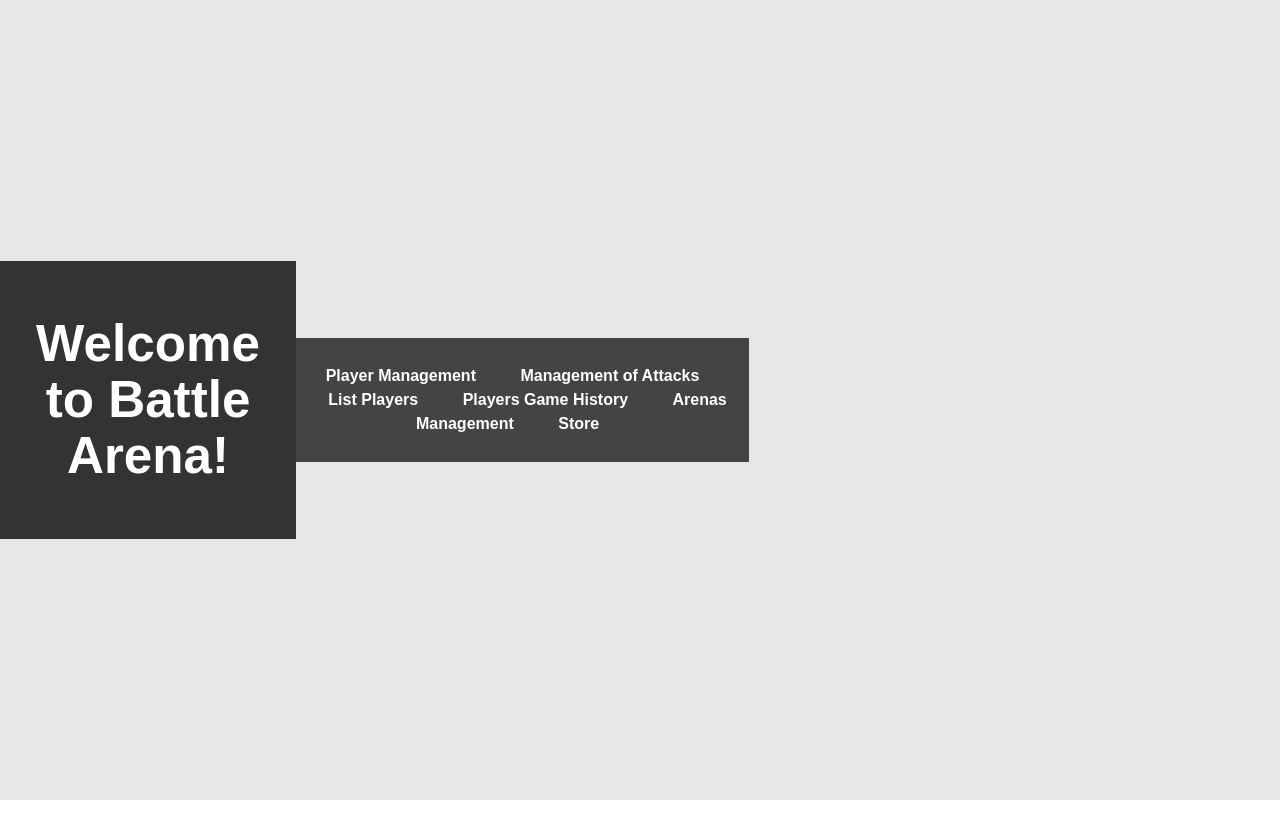
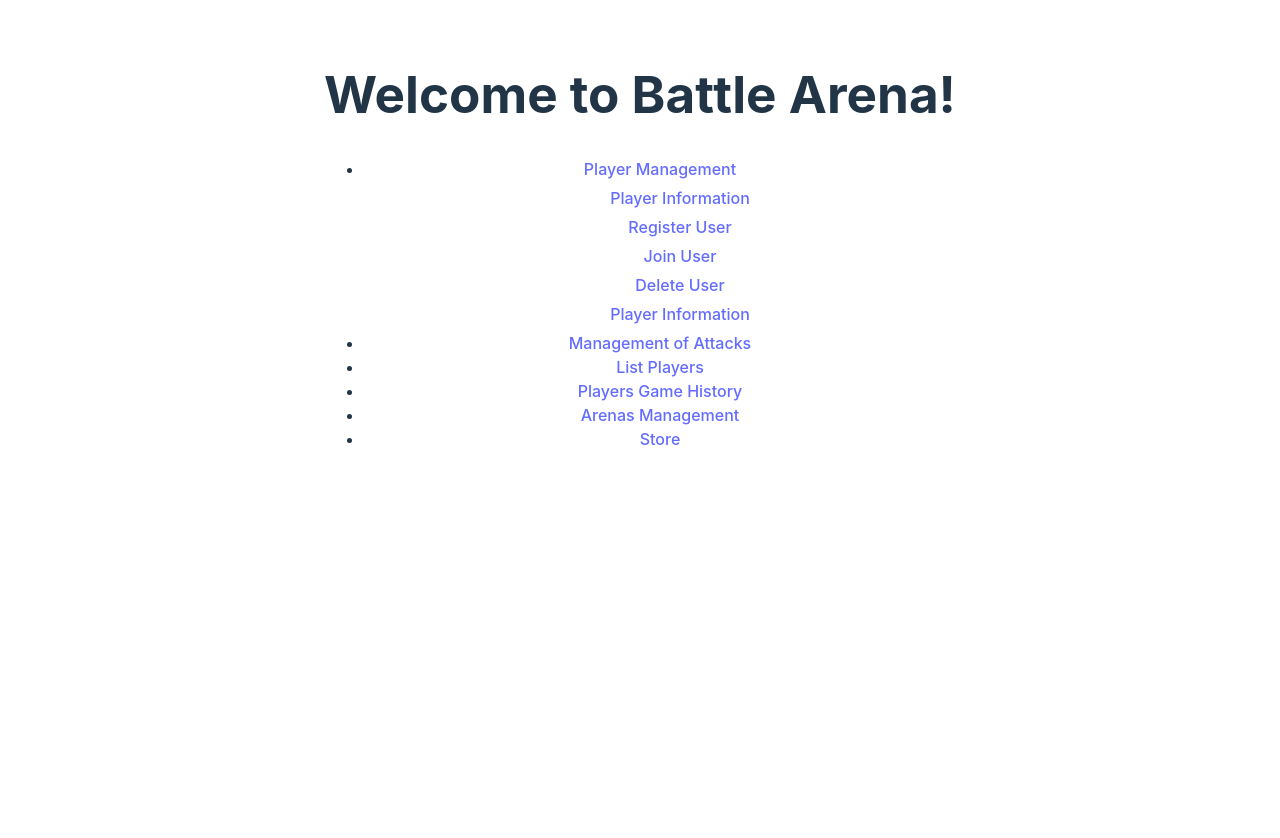
Before and after one commit to juangnnz/webprojects1, a Vue app: page / in a window 1280 px wide. Shown: the top 838 px of the page. Before the commit the page ends 800 px from the top, so only its background shows below. Built offline with nearby package versions, Linux system fonts and the light colour scheme.

Commit message:
fixing things

```diff
--- a/index.html
+++ b/index.html
@@ -1,88 +1,13 @@
-<!DOCTYPE html>
-<html>
-<head>
-    <meta charset="UTF-8">
-    <title>Battle Arena</title>
-    <style>
-        body {
-            font-family: Arial, sans-serif;
-            margin: 0;
-            padding: 0;
-            background-color: #e6e6e6;
-        }
-        header {
-            background-color: #333;
-            color: #fff;
-            text-align: center;
-            padding: 20px;
-        }
-        nav {
-            background-color: #444;
-            text-align: center;
-            padding: 10px;
-        }
-        nav ul {
-            list-style: none;
-            padding: 0;
-        }
-        nav li {
-            display: inline;
-            margin-right: 20px;
-        }
-        nav a {
-            color: #fff;
-            text-decoration: none;
-            font-weight: bold;
-            padding: 5px 10px;
-            border-radius: 5px;
-        }
-        .submenu {
-            display: none;
-            background-color: #555;
-            position: absolute;
-            padding: 10px;
-            border-radius: 5px;
-        }
-        nav li:hover .submenu {
-            display: block;
-        }
-        .submenu li {
-            display: block;
-            margin: 5px 0;
-        }
-    </style>
-</head>
-<body>
-    <header>
-        <h1>Welcome to Battle Arena!</h1>
-    </header>
-    <nav>
-        <ul>
-            <li>
-                <a href="#">Player Management</a>
-                <ul class="submenu">
-                    <li><a href="registration.html">Create User</a></li>
-                    <li><a href="#">Join User</a></li>
-                    <li><a href="#">Delete User</a></li>
-                    <li><a href="player_info.html" target="playerInfoFrame">Player Information</a></li>
-                </ul>
-            </li>
-            <li><a href="#">Management of Attacks</a></li>
-            <li><a href="#">List Players</a></li>
-            <li><a href="#">Players Game History</a></li>
-            <li><a href="#">Arenas Management</a></li>
-            <li><a href="#">Store</a></li>
-        </ul>
-    </nav>
-
-    <iframe src="about:blank" name="playerInfoFrame" id="playerInfoFrame" width="100%" height="600" frameborder="0"></iframe>
-
-    <script>
-        // JavaScript function to load player_info.html into the iframe
-        function loadPlayerInfo() {
-            var playerInfoFrame = document.getElementById("playerInfoFrame");
-            playerInfoFrame.src = "player_info.html";
-        }
-    </script>
-</body>
+<!doctype html>
+<html lang="en">
+  <head>
+    <meta charset="UTF-8" />
+    <link rel="icon" type="image/svg+xml" href="/vite.svg" />
+    <meta name="viewport" content="width=device-width, initial-scale=1.0" />
+    <title>Vite + Vue</title>
+  </head>
+  <body>
+    <div id="app"></div>
+    <script type="module" src="/src/main.js"></script>
+  </body>
 </html>
--- a/src/App.vue
+++ b/src/App.vue
@@ -13,10 +13,10 @@ import HelloWorld from './components/HelloWorld.vue'
           <a href="#">Player Management</a>
           <ul class="submenu">
             <li><a @click="loadPlayerInfo">Player Information</a></li>
-            <li><a href="registration.html">Create User</a></li>
+            <li><a href="#">Register User</a></li>
             <li><a href="#">Join User</a></li>
             <li><a href="#">Delete User</a></li>
-            <li><a href="player_info.html" target="playerInfoFrame">Player Information</a></li>
+            <li><a href="#">Player Information</a></li>
           </ul>
         </li>
         <li><a href="#">Management of Attacks</a></li>
@@ -41,10 +41,7 @@ export default {
 </script>
 
 <style scoped>
-/* Your CSS styles here */
 </style>
-
-
 <style scoped>
 
 </style>
```
Also changed, not shown: registration.html (+47 -0 lines), menu.js (added).
